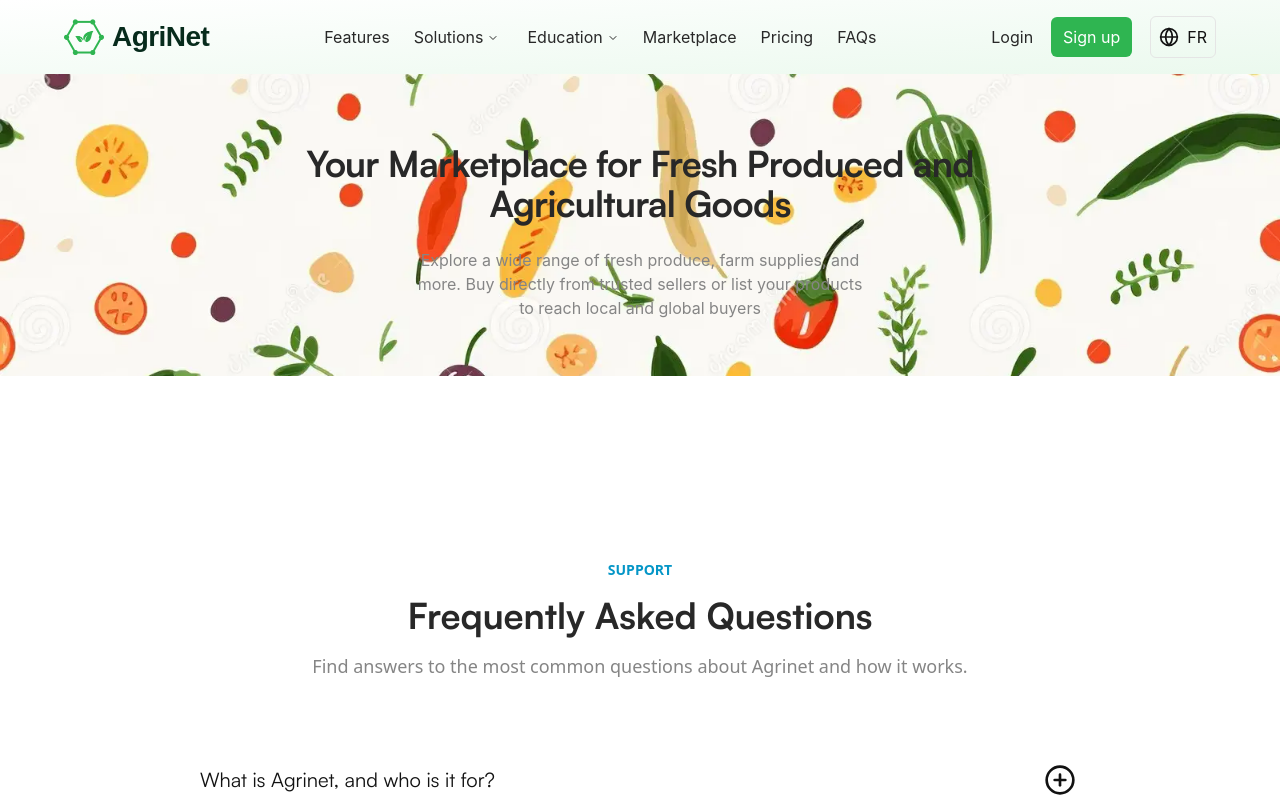
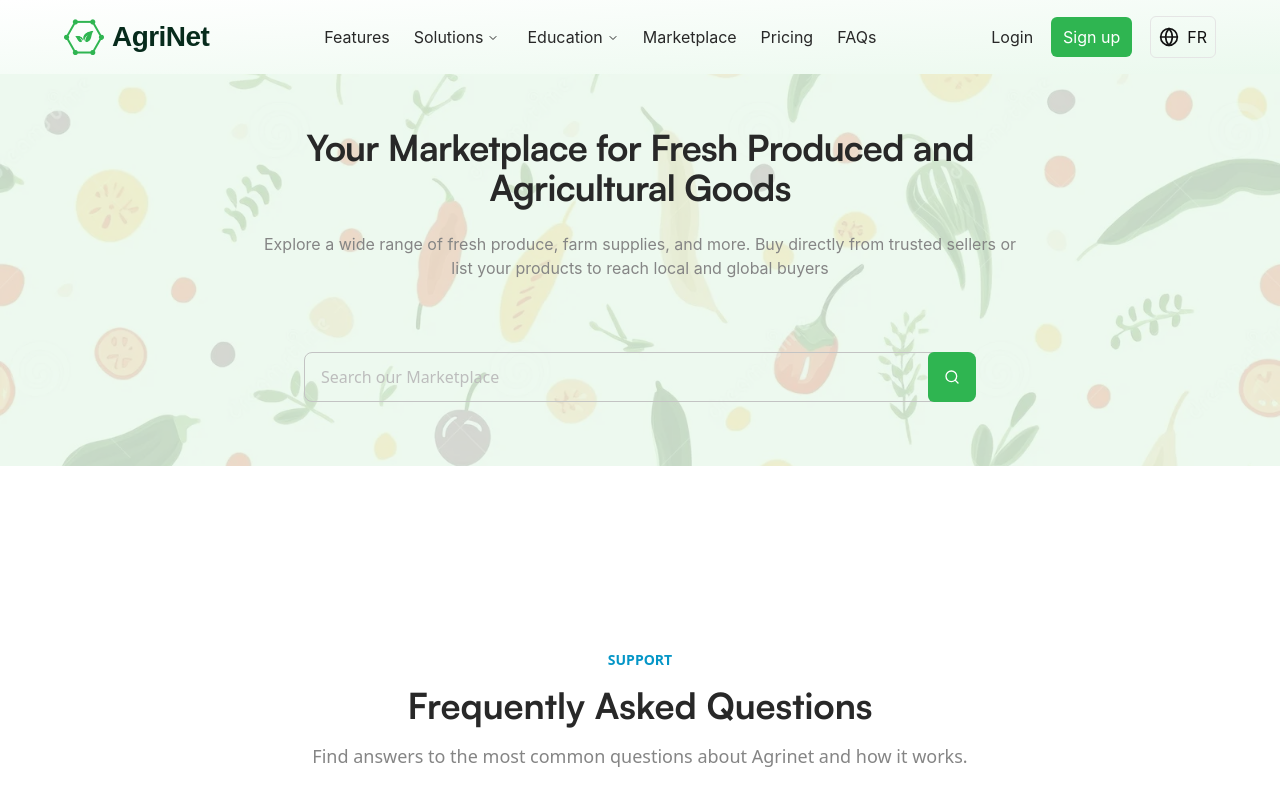
Before and after one commit to Hilary29/agrinet, a Next.js app: page /marketplace in a window 1280 px wide. Shown: the top 800 px of the page. Built offline with nearby package versions, Linux system fonts and the light colour scheme.

Commit message:
marketPlace start

```diff
--- a/app/(marketPlace)/marketplace/page.tsx
+++ b/app/(marketPlace)/marketplace/page.tsx
@@ -11,28 +11,50 @@ import HowItWorks from "@/components/HowItWorks";
 import Testimonials from "@/components/Testimonials";
 /* import { ModeToggle } from "@/components/ModeToggle"; */ //Changement de theme Dark light
 import * as React from "react";
+import { Search } from 'lucide-react'
+import { Button } from "@/components/ui/button";
+
+
 
 export default function Home() {
   return (
     <main className=" ">
       <Header />
       <div className="space-y-[100px]">
-        <section className="flex flex-col items-start w-full  bg-[url('/images/marketplace-font.png')] bg-cover bg-center bg-no-repeat bg-[#EBF9EE]  px-4 sm:px-6 md:px-8 lg:px-32 pt-16 sm:pt-20 md:pt-24 lg:pt-32">
-          <div className="flex flex-col items-center w-full  mx-auto gap-8 sm:gap-12 md:gap-14 lg:gap-16 py-4">
-            <div className="flex flex-col items-center max-w-xl lg:max-w-2xl text-center ">
-              <p className="text-3xl  md:text-3xl lg:text-4xl font-semibold font-satoshi text-heading-desktop-h2 text-black-100 mb-4 sm:mb-5 md:mb-6 ">
-                Your Marketplace for Fresh Produced and Agricultural Goods{" "}
-              </p>
-              <p className=" font-regular font-inter text-paragraph-md text-black-400  px-[58px] mb-6 sm:mb-8 md:mb-10 max-w-md sm:max-w-lg md:max-w-xl">
-                Explore a wide range of fresh produce, farm supplies, and more.
-                Buy directly from trusted sellers or list your products to reach
-                local and global buyers{" "}
-              </p>
-            </div>
+      <section className=" bg-[url('/images/marketplace-font.png')] bg-cover bg-center bg-no-repeat  ">
+<div className=" flex flex-col items-start bg-[#ebf9eed2] w-full px-4 sm:px-6 md:px-8 lg:px-32 py-16 sm:pt-20 md:pt-24 lg:pt-32">
+<div className="flex flex-col items-center w-full max-w-[1186px] mx-auto gap-8 ">
+        <div className="flex flex-col items-center max-w-2xl lg:max-w-3xl text-center ">
+          <p className="text-3xl  md:text-3xl lg:text-4xl font-semibold font-satoshi text-heading-desktop-h2 text-black-100 mb-4 sm:mb-5 md:mb-6 mx-12 ">
+          Your Marketplace for Fresh Produced and Agricultural Goods
+          </p>
+        <p className=" font-regular font-inter text-paragraph-md text-black-400 mb-6 sm:mb-8 md:mb-10 ">
+          Explore a wide range of fresh produce, farm supplies, and more. Buy directly from trusted sellers or list your products to reach local and global buyers
+        </p>
+        </div>
+        <div className="w-full max-w-2xl">
+          <div className="relative">
+            <input
+              type="text"
+              placeholder="Search our Marketplace"
+              className="w-full py-3 pl-4 pr-12 text-[#686868] bg-transparent hover:bg-[#ffffff67] border border-[#C3C3C3] rounded-lg focus:outline-none focus:border-[#258D3F] transition-colors"
+            />
+            <Button
+              className="absolute right-0 top-0 h-full px-4  bg-primary-600 hover:bg-primary-700 rounded-r-lg flex items-center justify-center"
+              aria-label="Search"
+            >
+              <Search className="w-6 h-6  text-white-50" />
+            </Button>
           </div>
-        </section>
-        <Faq />
+        </div>
       </div>
+</div>
+    </section>
+
+
+  <Faq />
+</div>
+
       <Footer />
     </main>
   );
--- a/components/Hero.tsx
+++ b/components/Hero.tsx
@@ -7,9 +7,9 @@ const HeroSection: React.FC = () => {
     <section className="flex flex-col items-start w-full  bg-gradient-to-br from-white-50 to-primary-50 px-4 sm:px-6 md:px-8 lg:px-32 pt-16 sm:pt-20 md:pt-24 lg:pt-32">
       <div className="flex flex-col items-center w-full max-w-[1186px] mx-auto gap-8 sm:gap-12 md:gap-14 lg:gap-16">
         <div className="flex flex-col items-center max-w-xl lg:max-w-2xl text-center ">
-          <h1 className="text-3xl  md:text-3xl lg:text-4xl font-semibold font-satoshi text-heading-desktop-h2 text-black-100 mb-4 sm:mb-5 md:mb-6 ">
+          <p className="text-3xl  md:text-3xl lg:text-4xl font-semibold font-satoshi text-heading-desktop-h2 text-black-100 mb-4 sm:mb-5 md:mb-6 ">
             Farming Made Simple, Smart, and Profitable.
-          </h1>
+          </p>
           <p className=" font-regular font-inter text-paragraph-md text-black-400  px-[58px] mb-6 sm:mb-8 md:mb-10 max-w-md sm:max-w-lg md:max-w-xl">
             Track your crops in real-time, get AI-powered recommendations, and connect with buyers—all in one platform.
           </p>
```
